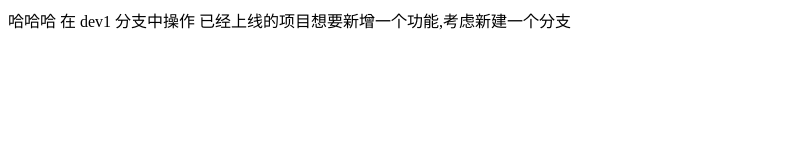
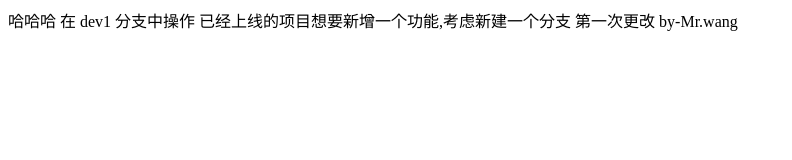
Before and after one commit to hantao0630/fenzhi, a plain HTML site: page index.html in a window 1280 px wide. Shown: the whole page, without its empty margins (0-792 px from the left). Drawn offline with Linux system fonts and the light colour scheme.

Commit message:
first submit

```diff
--- a/index.html
+++ b/index.html
@@ -12,5 +12,6 @@
 
     已经上线的项目想要新增一个功能,考虑新建一个分支
 
+    第一次更改  by-Mr.wang
 </body>
 </html>
```
